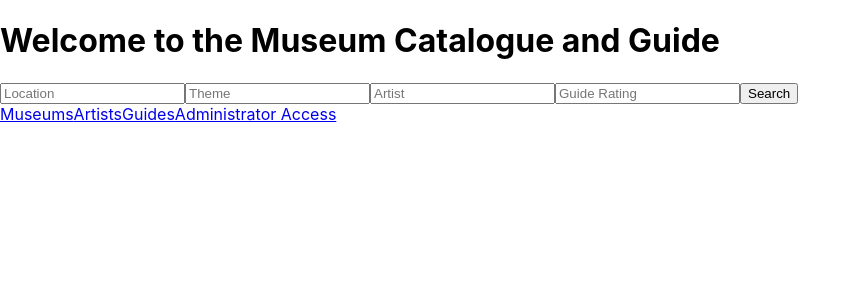
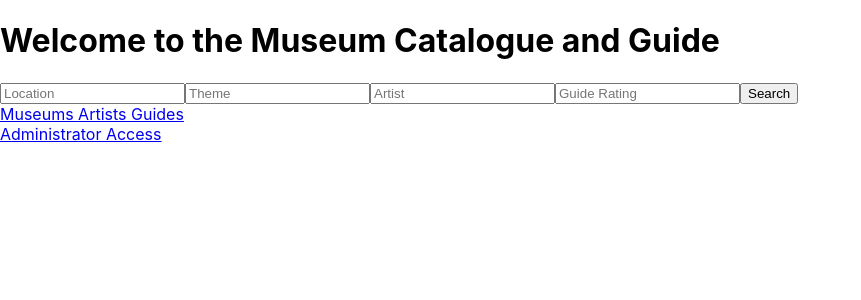
Before and after one commit to nxrob/Museum, a React (Create React App) app in the folder museum-react/: page / in a window 1280 px wide. Shown: the top 300 px of the page, without its empty margins (0-861 px from the left). Built offline with nearby package versions, Linux system fonts and the light colour scheme.

Commit message:
Prettification round 1

```diff
--- a/museum-react/src/LandingPage.js
+++ b/museum-react/src/LandingPage.js
@@ -58,12 +58,14 @@
         <button type="submit">Search</button>
       </form>
       <div>
-        <Link to="/museums">Museums</Link>
-        <Link to="/artists">Artists</Link>
-        <Link to="/guides">Guides</Link>
-        <Link to="/admin">Administrator Access</Link>
-      </div>
-    </div>
+      <Link to="/museums">Museums </Link>
+    <Link to="/artists">Artists </Link>
+    <Link to="/guides">Guides </Link>
+  </div>
+  <div className="admin-access-link">
+    <Link to="/admin">Administrator Access</Link>
+  </div>
+</div>
   );
 };
 
```
